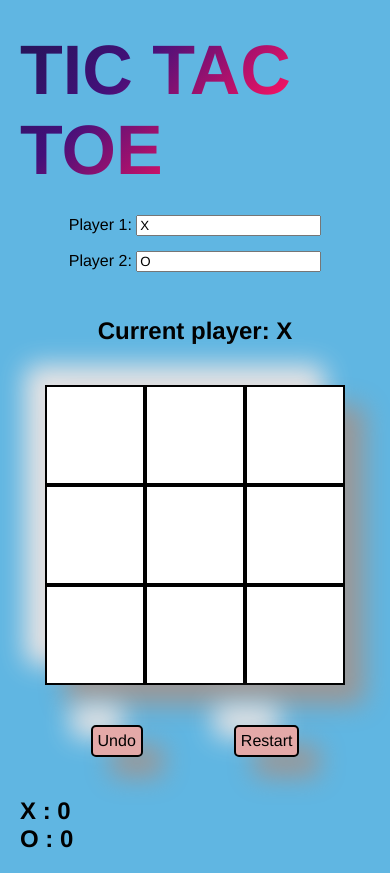
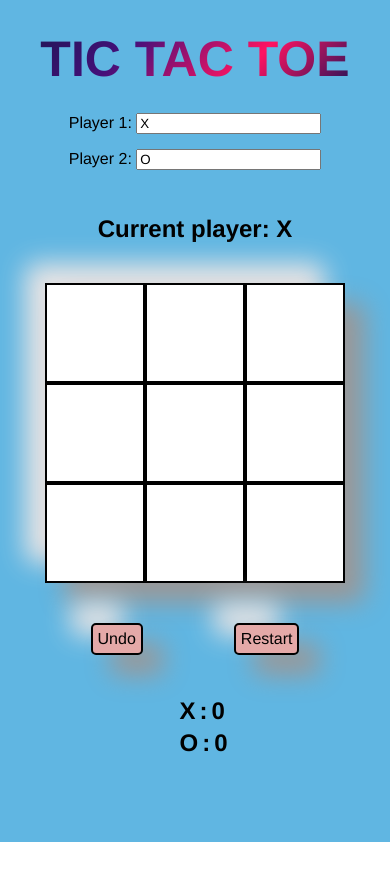
Before and after one commit to Jaybhade/tic-tac-toe, a React (Create React App) app: page / in a window 390 px wide. After the commit the page ends 844 px from the top, so only its background shows below. Built offline with nearby package versions, Linux system fonts and the light colour scheme.

Commit message:
Fixed mobile view

```diff
--- a/src/components/Game.tsx
+++ b/src/components/Game.tsx
@@ -58,9 +58,26 @@ const Game = () => {
 
   return (
     <div className="game-board">
-      <Modal empty={empty} show={showModal} person={calculateWinner(history[stepNumber].squares) === "X" ? person1 : person2}/>
+      <Modal
+        empty={empty}
+        show={showModal}
+        person={
+          calculateWinner(history[stepNumber].squares) === "X"
+            ? person1
+            : person2
+        }
+      />
       <h2 className="game-element">
-        {person1} : {person1Win} {person1Win===person2Win ? null : (person1Win > person2Win ? <>😎</> : <>😢</>)}
+        <div>{person1}</div>
+        <div> : </div>
+        <div>{person1Win} </div>
+        <div>
+          {person1Win === person2Win ? null : person1Win > person2Win ? (
+            <>😎</>
+          ) : (
+            <>😢</>
+          )}
+        </div>
       </h2>
       <div className="middle">
         <div className="Name">
@@ -99,7 +116,15 @@ const Game = () => {
         </div>
       </div>
       <h2 className="game-element">
-        {person2} : {person2Win} {person1Win === person2Win ? null : (person2Win > person1Win ? <>😎</> : <>😢</>)}
+        <div>{person2}</div> <div>:</div> <div>{person2Win}</div>
+        <div>
+          {" "}
+          {person1Win === person2Win ? null : person2Win > person1Win ? (
+            <>😎</>
+          ) : (
+            <>😢</>
+          )}
+        </div>
       </h2>
     </div>
   );
--- a/src/index.css
+++ b/src/index.css
@@ -121,10 +121,19 @@
 
 .game-element {
   width: 10%;
+  display: flex;
+}
+
+.game-element div {
+  margin: 2px;
 }
 
 @media only screen and (max-width: 768px) {
   /* For mobile phones: */
+  .animate-character {
+    font-size: 50px;
+  }
+
   .game-board {
     width: 100%;
     display: flex;
@@ -134,9 +143,8 @@
   }
 
   .game-element {
-    align-self: center;
+    display: flex;
     order: 1;
-    width: 100%;
   }
 }
 
```
